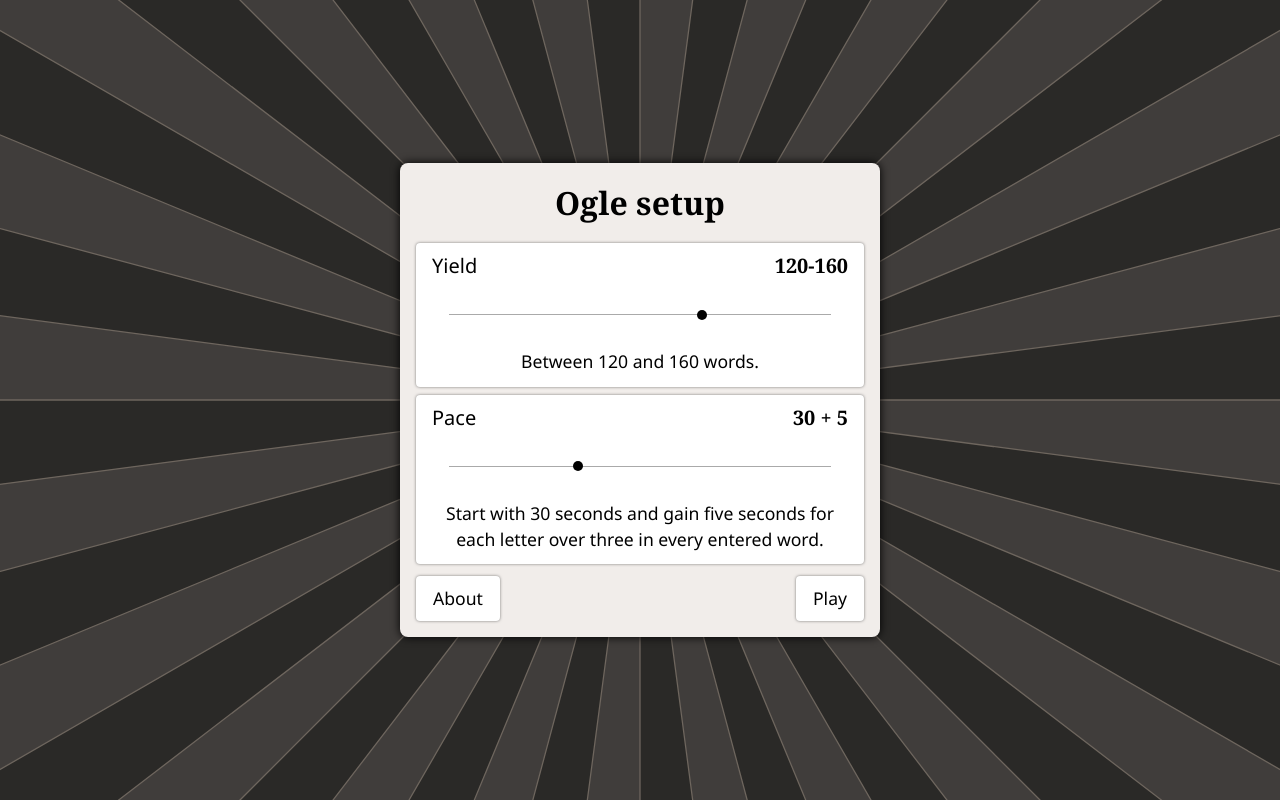
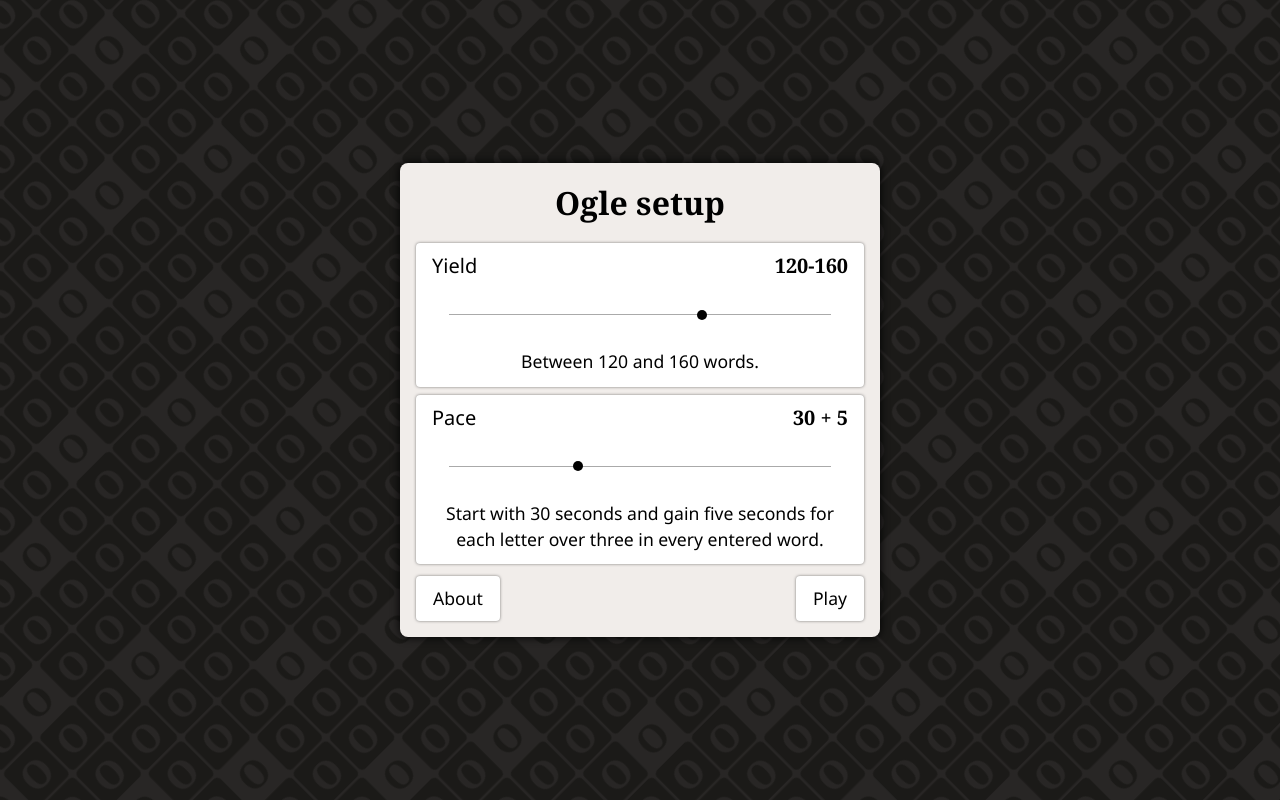
Before and after one commit to anthemion-org/ogle-web, a React (Create React App) app: page / in a window 1280 px wide. Built offline with nearby package versions, Linux system fonts and the light colour scheme.

Commit message:
Improve page background ~ Add die pattern ~ Remove rays

```diff
--- a/src/UI/BackPage.css
+++ b/src/UI/BackPage.css
@@ -5,29 +5,26 @@
 
 #BackPage {
 	z-index: -1;
-	position: fixed;
-	left: calc((100vw - max(100vw, 100vh)) / 2);
-	top: calc((100vh - max(100vw, 100vh)) / 2);
-	width: calc(max(100vw, 100vh));
-	height: calc(max(100vw, 100vh));
+	position: absolute;
+	left: 0;
+	top: 0;
+	width: 100vw;
+	height: 100vh;
+	background-color: hsl(30, 4%, 15%);
 }
 
-#BackPage .Ray {
-	fill: hsl(30, 4%, 24%);
-
-	stroke-width: 0.1;
-	stroke: hsl(30, 8%, 40%);
-	/* filter: drop-shadow(0 0 1px hsla(0, 0%, 0%, 0.5)); */
+.BackDieFace {
+	fill: hsl(30, 4%, 10%);
 }
 
-/* #BackPage {
-	animation-name: BackPageRot;
-	animation-duration: 1200s;
-	animation-timing-function: linear;
-	animation-iteration-count: infinite;
+.BackDieText {
+	fill: hsl(30, 4%, 15%);
 }
 
-@keyframes BackPageRot {
-	from { transform: rotate(0); }
-	to { transform: rotate(360deg); }
-} */
+.BackDieFace.Lt {
+	display: none;
+}
+
+.BackDieText.Lt {
+	fill: hsl(30, 4%, 10%);
+}
--- a/src/UI/BackPage.js
+++ b/src/UI/BackPage.js
@@ -16,42 +16,68 @@
 // --------
 
 export default function BackPage(aProps) {
-	function ouRay(aCt, aj) {
-		const oWthSpan = 2 * Math.PI / aCt;
-		const oWthRay = oWthSpan / 2;
-		const oStart = oWthSpan * aj;
-		const oEnd = oStart + oWthRay;
+	function ouDie(ajX, ajY, aCkLt) {
+		const oSize = 4;
+		const oMarg = 0.1;
+		const oRadCrn = 0.4;
 
-		const oDist = 150;
-		const oXStart = 50 + (Math.cos(oStart) * oDist);
-		const oYStart = 50 + (Math.sin(oStart) * oDist);
-		const oXEnd = 50 + (Math.cos(oEnd) * oDist);
-		const oYEnd = 50 + (Math.sin(oEnd) * oDist);
-
-		const oCmd = `M50,50 L${oXStart},${oYStart} L${oXEnd},${oYEnd} L50,50`;
+		const oNameClassExt = aCkLt ? "Lt" : "";
+		const oX = oSize * ajX;
+		const oY = oSize * ajY;
+		const oXMid = oX + (oSize / 2);
+		const oYMid = oY + (oSize / 2);
 		return (
-			<path key={aj} className="Ray"
-				strokeLinejoin="round"
-				strokeOpacity="1"
-				d={oCmd}
-				stopColor="#000000"
-			></path>
+			<>
+				<rect className={"BackDieFace " + oNameClassExt}
+					x={oX + oMarg} y={oY + oMarg}
+					width={oSize - (oMarg * 2)} height={oSize - (oMarg * 2)}
+					rx={oRadCrn} ry={oRadCrn}
+				/>
+				<text className={"BackDieText " + oNameClassExt}
+					x={oXMid} y={oYMid}
+					textAnchor="middle" dominantBaseline="central"
+					fontSize="3" letterSpacing="0" wordSpacing="0"
+					fontFamily="Georgia, serif" fontWeight="bold"
+					strokeWidth="0px" user-select="none" >
+					O
+				</text>
+			</>
 		);
 	}
 
-	function ouRays(aCt) {
-		const oIdxs = Array.from(Array(aCt), (a, aj) => aj);
-		return oIdxs.map(a => ouRay(aCt, a));
-	}
-
 	return (
-	// Set 'overflow' to 'visible' so the element can draw outside its own
-	// viewport:
 		<svg id="BackPage"
 			xmlns="http://www.w3.org/2000/svg"
-			viewBox="0 0 100 100" overflow="visible"
+			viewBox="0 0 100 100" preserveAspectRatio="xMidYMid slice"
+			overflow="visible"
 		>
-			{ouRays(24)}
+			<defs>
+				<pattern id="PattDie"
+					x="0" y="0"
+					width="16" height="12"
+					patternTransform="rotate(-45)"
+					patternUnits="userSpaceOnUse">
+
+					{ouDie(0, 0, false)}
+					{ouDie(1, 0, false)}
+					{ouDie(2, 0, false)}
+					{ouDie(3, 0, false)}
+					{ouDie(0, 1, false)}
+					{ouDie(1, 1, false)}
+					{ouDie(2, 1, false)}
+					{ouDie(3, 1, true)}
+					{ouDie(0, 2, false)}
+					{ouDie(1, 2, true)}
+					{ouDie(2, 2, false)}
+					{ouDie(3, 2, false)}
+				</pattern>
+			</defs>
+
+			<rect
+				x="0" y="0"
+				width="100" height="100"
+				strokeWidth="0" fill="url(#PattDie)"
+			/>
 		</svg >
 	);
 }
--- a/src/UI/Die.css
+++ b/src/UI/Die.css
@@ -75,6 +75,9 @@
 }
 
 .LookDie .MarkSel {
-	fill: hsl(0, 45%, 50%, 0.3);
-	fill: hsla(30, 50%, 50%, 0.3);
+	fill: hsla(30, 50%, 50%, 0.4);
 }
+
+.LookDie .MarkSel.First {
+	fill: hsla(0, 45%, 50%, 0.4);
+}
--- a/src/UI/LookBoard.js
+++ b/src/UI/LookBoard.js
@@ -104,11 +104,12 @@
 			const oDie = aProps.Board.uDie(oPos);
 			const oCkDisp = !aProps.uCallTog;
 			const oCkSel = aProps.Ent && aProps.Ent.uCkAt(oPos);
+			const oCkSelFirst = aProps.Ent && !aProps.Ent.uPosPrev(oPos);
 			const oCkEnab = ouCkEnab(oPos);
 			oEls.push(
 				<LookDie key={oKey} Pos={oPos} Die={oDie} CkDisp={oCkDisp}
-					CkSel={oCkSel} CkEnab={oCkEnab} CkPause={aProps.CkPause}
-					uCallTog={aProps.uCallTog} />
+					CkSel={oCkSel} CkSelFirst={oCkSelFirst} CkEnab={oCkEnab}
+					CkPause={aProps.CkPause} uCallTog={aProps.uCallTog} />
 			);
 		}
 		return oEls;
--- a/src/UI/LookDie.js
+++ b/src/UI/LookDie.js
@@ -149,8 +149,11 @@
 	function ouMarkSel() {
 		if (!aProps.CkSel) return null;
 
+		let oClasses = "MarkSel";
+		if (aProps.CkSelFirst) oClasses += " First";
+
 		return (
-			<circle className="MarkSel"
+			<circle className={oClasses}
 				cx="50" cy="50"
 				r={MetrDie.RadSel}
 				stroke="#000000"
@@ -211,9 +214,9 @@
 			onPointerDown={ouHandClick}
 		>
 			{ouBackText()}
-			{ouGroupText()}
 			{ouMarkSel()}
 			{ouMarkEnab()}
+			{ouGroupText()}
 		</svg >
 	);
 }
--- a/src/UI/ViewScore.css
+++ b/src/UI/ViewScore.css
@@ -20,7 +20,7 @@
 	text-align: center;
 
 	display: grid;
-	grid-template-columns: 52% 1fr;
+	grid-template-columns: 55% 1fr;
 	grid-template-rows: auto 1fr auto;
 }
 
@@ -141,7 +141,7 @@
 // If the viewport narrows, we will also apply 'narrow viewport' rules after
 // this set. These properties are prerequisites for those. */
 
-@media screen and (max-height: 900px), screen and (max-width: 700px) {
+@media screen and (max-height: 900px), screen and (max-width: 800px) {
 	/* There is no way to fit this view into a small display, so the view as a
 	// whole must scroll. #BoxWords scrolls in the desktop layout, but we don't
 	// want an element that scrolls inside another element that also scrolls, so
@@ -266,7 +266,7 @@
 // Note that the 'Short or narrow viewport' properties are also applied when the
 // viewport narrows. */
 
-@media screen and (max-width: 700px) {
+@media screen and (max-width: 800px) {
 	#ViewScore main {
 		grid-template-columns: auto;
 		grid-template-rows: auto auto auto auto;
```
